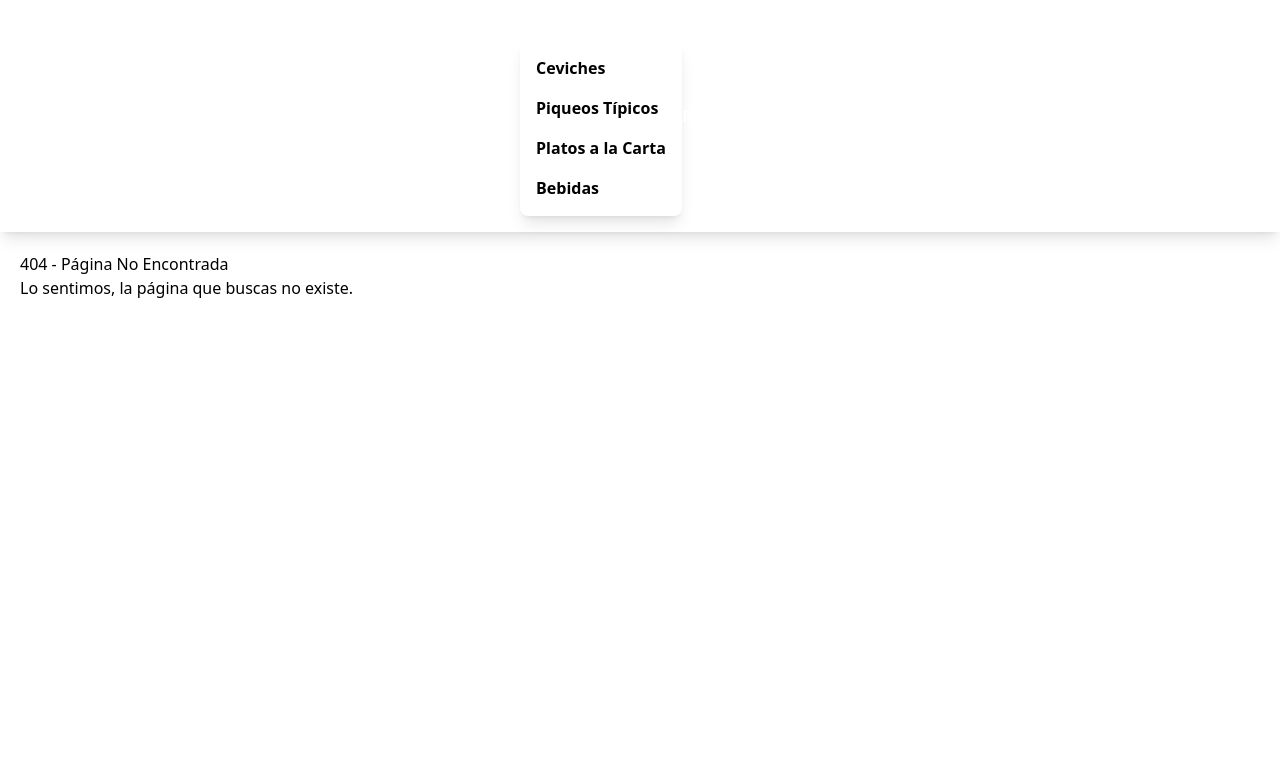
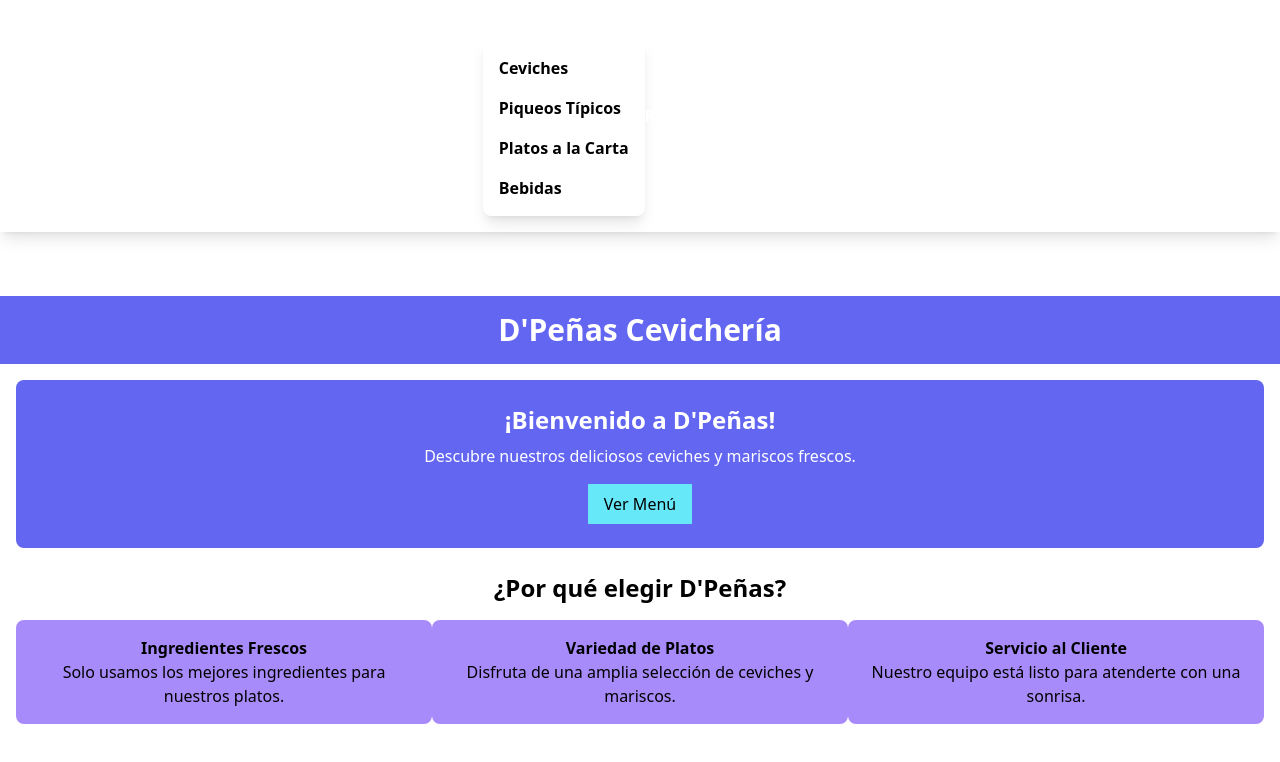
Before and after one commit to Hocchik/Proyecto-Analisis, a React (Vite) app in the folder client/: page /home in a window 1280 px wide. Both pictures are taken after a click on the button "Carta". Shown: the top 762 px of the page. Built offline with nearby package versions, Linux system fonts and the light colour scheme.

Commit message:
Mejoras en el router y se agrego las diferentes rutas

```diff
--- a/client/src/App.jsx
+++ b/client/src/App.jsx
@@ -1,63 +1,23 @@
 import { BrowserRouter as Router, Routes, Route } from 'react-router-dom';
-import Header from './Components/Header';
-import Footer from './Components/Footer';
-import AboutUs from './pages/AboutUs';
-import Dishes from './pages/Dishes';
-import Reservation from './pages/Reservation';
-import ContactUs from './pages/ContactUs';
 import Login from './pages/Login';
 import Register from './pages/Register';
-import Piqueos from './pages/Piqueos';
-import Drinks from './pages/Drinks';
-import Carte from './pages/Carte';
-
-import { Outlet } from 'react-router-dom';
+import Home from './Home';
+import { Navigate } from 'react-router-dom';
 
 const App = () => {
   return (
     <Router>
       <Routes>
-        {/* Rutas que NO usan Header y Footer */}
-        <Route path="/login" element={<Login />} /> {/* Ruta de Login */}
-        <Route path="/register" element={<Register />} /> {/* Ruta de Register */}
+        <Route path="/login" element={<Login />} />
+        <Route path="/register" element={<Register />} />
+        <Route path="/" element={<Navigate to="/home" replace />} />
+          <Route path="/home/*" element={
+            <Home />
+          } />
 
-        {/* Rutas que SÍ usan Header y Footer */}
-        <Route element={<Layout />}>
-          <Route path="/" element={<AboutUs />} />
-          <Route path="/ceviches" element={<Dishes />} />
-          <Route path="/reserva-de-mesa" element={<Reservation />} />
-          <Route path="/contactanos" element={<ContactUs />} />
-          <Route path="/piqueos" element={<Piqueos />} />
-          <Route path="/bebidas" element={<Drinks />} />
-          <Route path="/carta" element={<Carte />} />
-          <Route path="*" element={<NotFound />} />
-        </Route>
       </Routes>
     </Router>
   );
 };
 
-// Layout con Header y Footer
-const Layout = () => {
-  return (
-    <>
-      <Header />
-      <main style={{ minHeight: '80vh', padding: '20px' }}>
-        <Outlet /> {/* Aquí se renderizan las rutas hijas */}
-      </main>
-      <Footer />
-    </>
-  );
-};
-
-// Componente para manejar rutas no encontradas
-const NotFound = () => {
-  return (
-    <div>
-      <h2>404 - Página No Encontrada</h2>
-      <p>Lo sentimos, la página que buscas no existe.</p>
-    </div>
-  );
-};
-
 export default App;
--- /dev/null
+++ b/client/src/Carta.jsx
@@ -0,0 +1,22 @@
+import React from 'react'
+import { Routes, Route } from 'react-router-dom';
+import Dishes from './pages/Dishes';
+import Piqueos from './pages/Piqueos';
+import Drinks from './pages/Drinks';
+import CartaPage from './pages/CartaPage';
+
+
+const Carta = () => {
+    return (
+    <>
+        <Routes>
+            <Route path="/ceviches" element={<Dishes />} />
+            <Route path="/piqueos" element={<Piqueos />} />
+            <Route path="/bebidas" element={<Drinks />} />
+            <Route path="/platosCarta" element={<CartaPage />} />
+        </Routes>
+    </>
+    )
+}
+
+export default Carta
--- a/client/src/Components/Header.jsx
+++ b/client/src/Components/Header.jsx
@@ -15,17 +15,18 @@ const Header = () => {
   return (
     <header className="fixed top-0 left-0 w-full bg-black shadow-lg flex items-center justify-between px-8 py-4 z-50">
       <h1 className="text-2xl font-bold text-white">
-        <Link to="/" className="hover:text-cyan-400 transition duration-200">D'Peñas</Link>
+        <Link to="/home" className="hover:text-cyan-400 transition duration-200">D'Peñas</Link>
       </h1>
 
       <nav className="nav font-semibold text-lg text-white">
+
         <ul className="flex items-center space-x-8">
           <li className="relative group">
-            <Link to="/" className="hover:text-cyan-400 transition duration-200" onClick={closeMenu}>Sobre Nosotros</Link>
+            <Link to="/home" className="hover:text-cyan-400 transition duration-200" onClick={closeMenu}>Home</Link>
           </li>
-
           {/* Carta con menú desplegable */}
           <li className="relative group">
+
             <button
               className="hover:text-cyan-400 transition duration-200 flex items-center space-x-2"
               onClick={() => toggleMenu('carta')}
@@ -38,16 +39,16 @@ const Header = () => {
             {activeMenu === 'carta' && (
               <ul className="absolute top-12 left-0 bg-white text-black rounded-lg shadow-lg py-2 w-48 space-y-2 transition duration-300 transform translate-y-2 group-hover:translate-y-0">
                 <li className="hover:bg-gray-100 px-4 py-2 rounded-md">
-                  <Link to="/ceviches" onClick={closeMenu}>Ceviches</Link>
+                  <Link to="/home/carta/ceviches" onClick={closeMenu}>Ceviches</Link>
                 </li>
                 <li className="hover:bg-gray-100 px-4 py-2 rounded-md">
-                  <Link to="/piqueos" onClick={closeMenu}>Piqueos Típicos</Link>
+                  <Link to="/home/carta/piqueos" onClick={closeMenu}>Piqueos Típicos</Link>
                 </li>
                 <li className="hover:bg-gray-100 px-4 py-2 rounded-md">
-                  <Link to="/carta" onClick={closeMenu}>Platos a la Carta</Link>
+                  <Link to="/home/carta/platosCarta" onClick={closeMenu}>Platos a la Carta</Link>
                 </li>
                 <li className="hover:bg-gray-100 px-4 py-2 rounded-md">
-                  <Link to="/bebidas" onClick={closeMenu}>Bebidas</Link>
+                  <Link to="/home/carta/bebidas" onClick={closeMenu}>Bebidas</Link>
                 </li>
               </ul>
             )}
@@ -55,10 +56,10 @@ const Header = () => {
 
           {/* Reserva de Mesa con desplegable */}
           <li className="relative group">
-            <Link to="/reserva-de-mesa" className="hover:text-cyan-400 transition duration-200" onClick={closeMenu}>Reservar Mesa</Link>
+            <Link to="/home/reserva-de-mesa" className="hover:text-cyan-400 transition duration-200" onClick={closeMenu}>Reservar Mesa</Link>
           </li>
           <li className="relative group">
-            <Link to="/contactanos" className="hover:text-cyan-400 transition duration-200" onClick={closeMenu}>Contáctanos</Link>
+            <Link to="/home/contactanos" className="hover:text-cyan-400 transition duration-200" onClick={closeMenu}>Contáctanos</Link>
           </li>
         </ul>
       </nav>
--- /dev/null
+++ b/client/src/Home.jsx
@@ -0,0 +1,30 @@
+import React from 'react'
+import { BrowserRouter as Router, Routes, Route } from 'react-router-dom';
+import Header from './Components/Header';
+import Footer from './Components/Footer';
+import Reservation from './pages/Reservation';
+import ContactUs from './pages/ContactUs';
+import Carta from './Carta';
+import AboutUs from './pages/AboutUs';
+
+
+
+
+
+const Home = () => {
+    return (
+    <>
+        <Header />
+            <Routes>
+                <Route path="/reserva-de-mesa" element={<Reservation />} />
+                <Route path="/contactanos" element={<ContactUs />} />
+                <Route path="/carta/*" element={<Carta />} />
+                <Route path="*" element={<AboutUs />} />
+
+            </Routes>
+        <Footer />
+    </>
+    )
+}
+
+export default Home;
--- a/client/src/pages/Carte.jsx
+++ b/client/src/pages/CartaPage.jsx
@@ -24,7 +24,7 @@ const carteData = [
     },
 ];
 
-const Carte = () => {
+const CartaPage = () => {
     return (
         <div className="flex justify-center items-center min-h-screen mt-16">
             <div className="grid grid-cols-1 md:grid-cols-3 gap-8 max-w-[1200px] mx-auto">
@@ -64,4 +64,4 @@ const Carte = () => {
     );
 };
 
-export default Carte;
+export default CartaPage;
```
